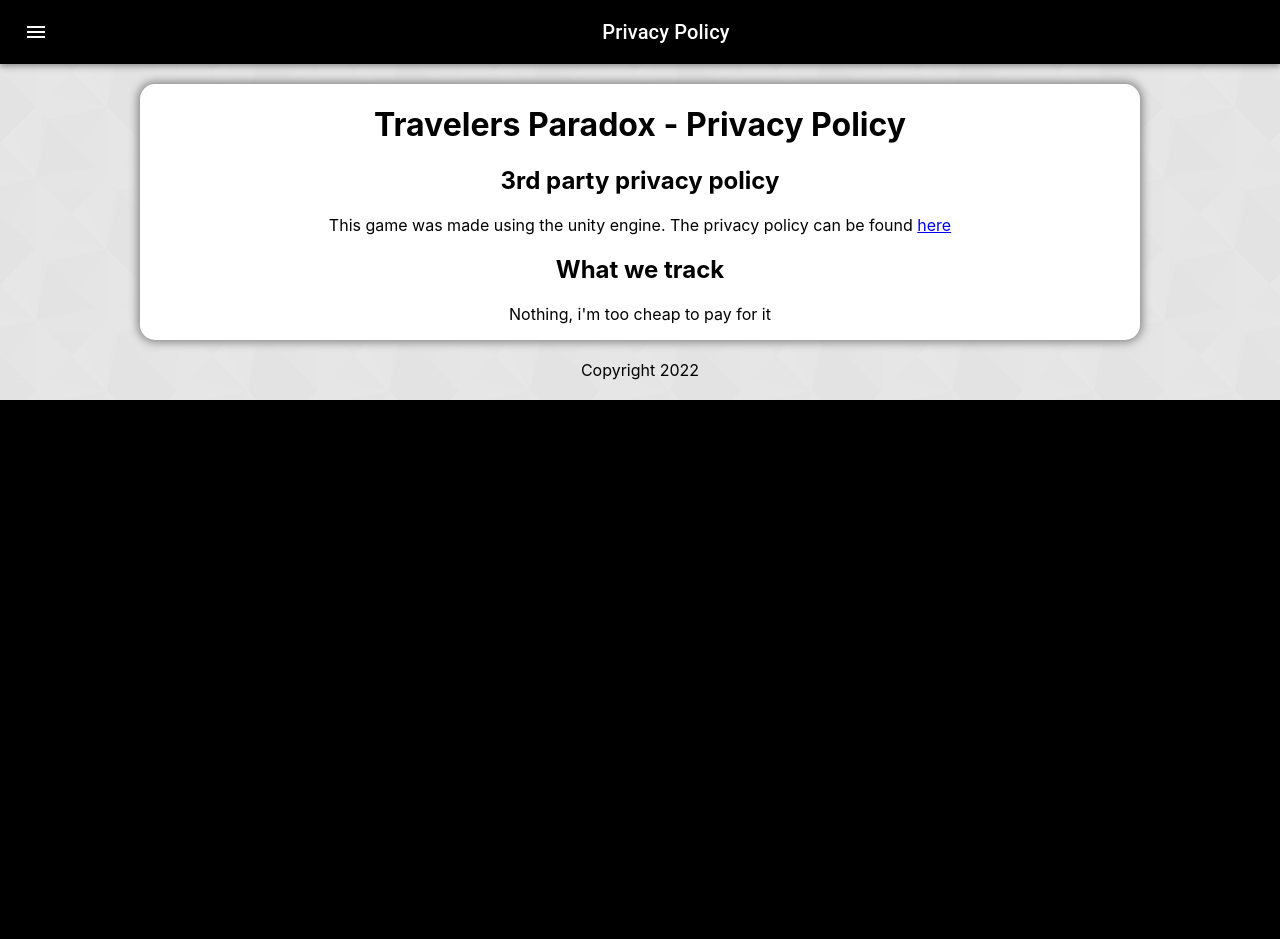
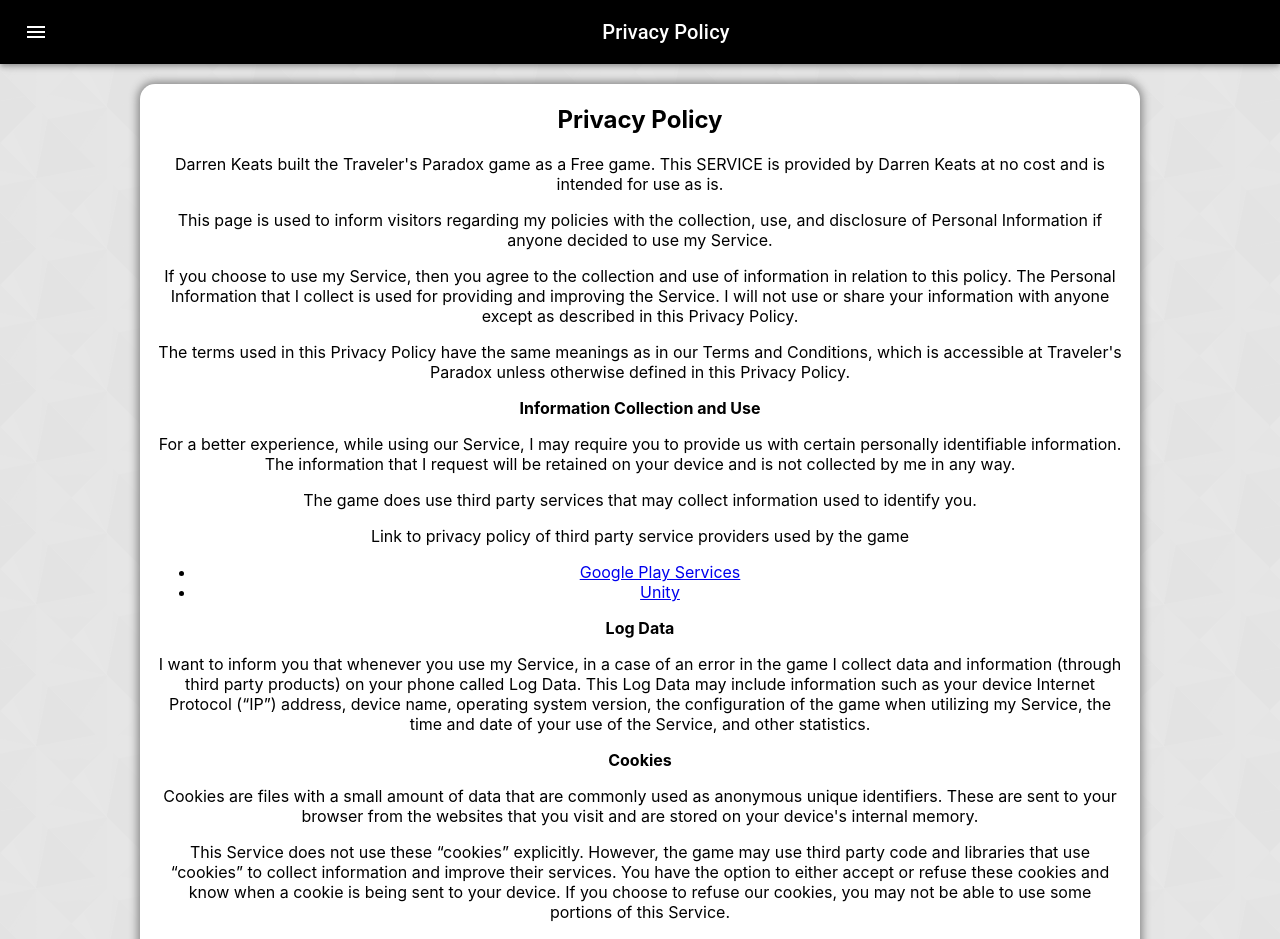
Before and after one commit to Keatsmachine/keatsmachine.github.io, a React (Create React App) app in the folder keatsmachine-github-pages/: page /TP_Privacy in a window 1280 px wide. Shown: the top 939 px of the page. Before the commit the page ends 800 px from the top, so only its background shows below. Built offline with nearby package versions, Linux system fonts and the light colour scheme.

Commit message:
Added in content for Traveler's Paradox

```diff
--- a/keatsmachine-github-pages/src/components/Heading.jsx
+++ b/keatsmachine-github-pages/src/components/Heading.jsx
@@ -3,9 +3,7 @@ import React from "react";
 
 
 function Heading(props) {
-  return (
-    <h1>{props.title}</h1>
-  );
+  return <h1>{props.children}</h1>;
 }
 
 export default Heading;
--- a/keatsmachine-github-pages/src/contexts/ValidRoutes.js
+++ b/keatsmachine-github-pages/src/contexts/ValidRoutes.js
@@ -2,7 +2,7 @@ const validTitles = [
   {
     url: "Home",
     title: "Home",
-    showInMenu: true,
+    showInMenu: false,
   },
   {
     url: "About",
--- a/keatsmachine-github-pages/src/pages/TavelersParadoxModel.js
+++ b/keatsmachine-github-pages/src/pages/TavelersParadoxModel.js
@@ -1,11 +1,27 @@
 const travelersParadoxModel = [
   {
     title: null,
-    body: "A game about avoiding your past",
+    body: "A game about avoiding your past. Collect all the phones and put them back without being seen. The faster you collect the faster the past will chase you.",
+  },
+  {
+    title: "Genre",
+    body: "Stealth-Puzzle-Action.",
   },
   {
     title: "How to play",
-    body: "Step 1: Collect all the phones. Step 2: Get to the exit. Step 3: Put all the phones back, do not get seen, don't let the ghost find an empty pedastal. Step 4: Hide or Exscape at the enterance.",
+    body: "There are 2 stages to the game. The collecting stage and the returning stage.",
+  },
+  {
+    body: "During the collecting stage you need to quickly navigate the maze collecting all the spinning phones. Once all the phones are collected you need to find the exit.",
+  },
+  {
+    body: "During the return stage you need to put everything back. There is a twist however. Your collecting path will be replayed. You must avoid your past at all costs.",
+  },
+  {
+    body: "Do not get seen. Do not let your past reach an empty pedastal.",
+  },
+  {
+    body: "Hide or escape. Plan your path to not get trapped.",
   },
   {
     title: "Platforms",
--- a/keatsmachine-github-pages/src/pages/TravelersParadox.jsx
+++ b/keatsmachine-github-pages/src/pages/TravelersParadox.jsx
@@ -1,18 +1,20 @@
 import React from "react";
-import "../styles/App.css";
-import traverlersParadoxHero from "../styles/TP_Hero2.PNG";
-import traverlersParadox1 from "../styles/TP_01.PNG";
-import traverlersParadox2 from "../styles/TP_02.PNG";
+
+// Components
 import Heading from "../components/Heading";
 import Body from "../components/Body";
 import PageContainer from "../components/PageContainer";
 import HeroImage from "../components/HeroImage";
 import LinkStyled from "../components/LinkStyled";
-import travelersParadoxModel from "./TavelersParadoxModel";
 import ImagesHorizontal from "../components/ImagesHorizontal";
 
+// Resources
+import travelersParadoxModel from "./TavelersParadoxModel";
+import traverlersParadoxHero from "../styles/TP_Hero2.PNG";
+import traverlersParadox1 from "../styles/TP_01.PNG";
+import traverlersParadox2 from "../styles/TP_02.PNG";
+
 function TravelersParadox() {
-
   const images = [
     {
       image: traverlersParadox1,
@@ -31,8 +33,8 @@ function TravelersParadox() {
         imageAlt={"Travelers Paradox Title"}
       />
       <ImagesHorizontal images={images} />
-      <Heading title="Travelers Paradox" />
-      <Body data={travelersParadoxModel} />
+      <Heading>Traveler's Paradox</Heading>
+      <Body data={travelersParadoxModel}/>
       <LinkStyled to={"/TP_Privacy"}>Privacy Policy</LinkStyled>
       <div
         style={{
--- a/keatsmachine-github-pages/src/pages/TravelersParadoxPrivacy.jsx
+++ b/keatsmachine-github-pages/src/pages/TravelersParadoxPrivacy.jsx
@@ -1,25 +1,181 @@
 import React from "react";
-import "../styles/App.css";
 import Heading from "../components/Heading";
-import Body from "../components/Body";
 import PageContainer from "../components/PageContainer";
-import travelersParadoxPrivacyModel from "./TravelersParadoxPrivacyModel";
 
 function TravelersParadox() {
   return (
     <PageContainer>
-      <Heading title="Travelers Paradox - Privacy Policy" />
-      <h2>3rd party privacy policy</h2>
-      <p>
-        This game was made using the unity engine. The privacy policy can be
-        found <a href="https://unity.com/legal/privacy-policy">here</a>
-      </p>
-      <Body
-        data={travelersParadoxPrivacyModel}
+      <div
         style={{
-          marginBottom: "16px",
+          margin: "16px",
         }}
-      />
+      >
+        <Heading title="Travelers Paradox - Privacy Policy" />
+        <h2>Privacy Policy</h2>{" "}
+        <p>
+          Darren Keats built the Traveler's Paradox game as a Free game. This
+          SERVICE is provided by Darren Keats at no cost and is intended for use
+          as is.
+        </p>{" "}
+        <p>
+          This page is used to inform visitors regarding my policies with the
+          collection, use, and disclosure of Personal Information if anyone
+          decided to use my Service.
+        </p>{" "}
+        <p>
+          If you choose to use my Service, then you agree to the collection and
+          use of information in relation to this policy. The Personal
+          Information that I collect is used for providing and improving the
+          Service. I will not use or share your information with anyone except
+          as described in this Privacy Policy.
+        </p>{" "}
+        <p>
+          The terms used in this Privacy Policy have the same meanings as in our
+          Terms and Conditions, which is accessible at Traveler's Paradox unless
+          otherwise defined in this Privacy Policy.
+        </p>{" "}
+        <p>
+          <strong>Information Collection and Use</strong>
+        </p>{" "}
+        <p>
+          For a better experience, while using our Service, I may require you to
+          provide us with certain personally identifiable information. The
+          information that I request will be retained on your device and is not
+          collected by me in any way.
+        </p>{" "}
+        <p>
+          The game does use third party services that may collect information
+          used to identify you.
+        </p>{" "}
+        <div>
+          <p>
+            Link to privacy policy of third party service providers used by the
+            game
+          </p>{" "}
+          <ul>
+            <li>
+              <a
+                href="https://www.google.com/policies/privacy/"
+                target="_blank"
+                rel="noreferrer"
+              >
+                Google Play Services
+              </a>
+            </li>
+            <li>
+              <a
+                href="https://unity3d.com/legal/privacy-policy"
+                target="_blank"
+                rel="noreferrer"
+              >
+                Unity
+              </a>
+            </li>
+          </ul>
+        </div>{" "}
+        <p>
+          <strong>Log Data</strong>
+        </p>{" "}
+        <p>
+          I want to inform you that whenever you use my Service, in a case of an
+          error in the game I collect data and information (through third party
+          products) on your phone called Log Data. This Log Data may include
+          information such as your device Internet Protocol (“IP”) address,
+          device name, operating system version, the configuration of the game
+          when utilizing my Service, the time and date of your use of the
+          Service, and other statistics.
+        </p>{" "}
+        <p>
+          <strong>Cookies</strong>
+        </p>{" "}
+        <p>
+          Cookies are files with a small amount of data that are commonly used
+          as anonymous unique identifiers. These are sent to your browser from
+          the websites that you visit and are stored on your device's internal
+          memory.
+        </p>{" "}
+        <p>
+          This Service does not use these “cookies” explicitly. However, the
+          game may use third party code and libraries that use “cookies” to
+          collect information and improve their services. You have the option to
+          either accept or refuse these cookies and know when a cookie is being
+          sent to your device. If you choose to refuse our cookies, you may not
+          be able to use some portions of this Service.
+        </p>{" "}
+        <p>
+          <strong>Service Providers</strong>
+        </p>{" "}
+        <p>
+          I may employ third-party companies and individuals due to the
+          following reasons:
+        </p>{" "}
+        <ul>
+          <li>To facilitate our Service;</li>{" "}
+          <li>To provide the Service on our behalf;</li>{" "}
+          <li>To perform Service-related services; or</li>{" "}
+          <li>To assist us in analyzing how our Service is used.</li>
+        </ul>{" "}
+        <p>
+          I want to inform users of this Service that these third parties have
+          access to your Personal Information. The reason is to perform the
+          tasks assigned to them on our behalf. However, they are obligated not
+          to disclose or use the information for any other purpose.
+        </p>{" "}
+        <p>
+          <strong>Security</strong>
+        </p>{" "}
+        <p>
+          I value your trust in providing us your Personal Information, thus we
+          are striving to use commercially acceptable means of protecting it.
+          But remember that no method of transmission over the internet, or
+          method of electronic storage is 100% secure and reliable, and I cannot
+          guarantee its absolute security.
+        </p>{" "}
+        <p>
+          <strong>Links to Other Sites</strong>
+        </p>{" "}
+        <p>
+          This Service may contain links to other sites. If you click on a
+          third-party link, you will be directed to that site. Note that these
+          external sites are not operated by me. Therefore, I strongly advise
+          you to review the Privacy Policy of these websites. I have no control
+          over and assume no responsibility for the content, privacy policies,
+          or practices of any third-party sites or services.
+        </p>{" "}
+        <p>
+          <strong>Children’s Privacy</strong>
+        </p>{" "}
+        <p>
+          These Services do not address anyone under the age of 13. I do not
+          knowingly collect personally identifiable information from children
+          under 13. In the case I discover that a child under 13 has provided me
+          with personal information, I immediately delete this from our servers.
+          If you are a parent or guardian and you are aware that your child has
+          provided us with personal information, please contact me so that I
+          will be able to do necessary actions.
+        </p>{" "}
+        <p>
+          <strong>Changes to This Privacy Policy</strong>
+        </p>{" "}
+        <p>
+          I may update our Privacy Policy from time to time. Thus, you are
+          advised to review this page periodically for any changes. I will
+          notify you of any changes by posting the new Privacy Policy on this
+          page. These changes are effective immediately after they are posted on
+          this page.
+        </p>{" "}
+        <p>
+          <strong>Contact Us</strong>
+        </p>{" "}
+        <p
+          style={{
+            marginBottom: "16px",
+          }}
+        >
+          If you have any questions or suggestions about my Privacy Policy, do
+          not hesitate to contact me at KtsDev.public@gmail.com.
+        </p>
+      </div>
     </PageContainer>
   );
 }
```
